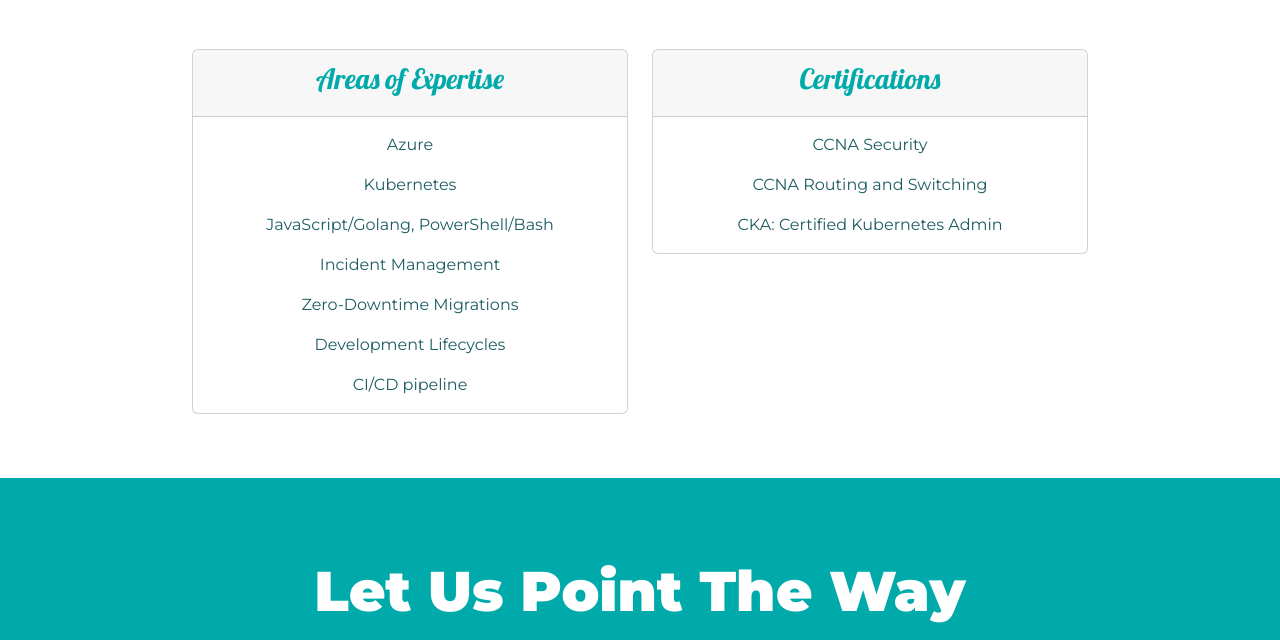
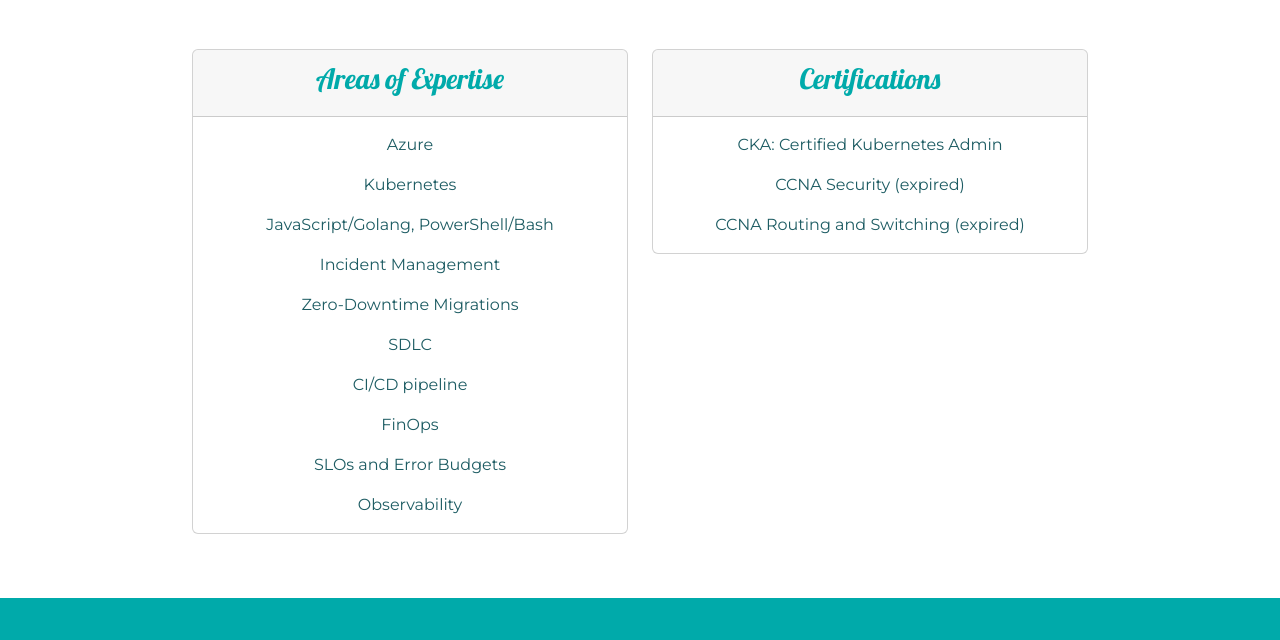
Before and after one commit to kemosabe102/SalsitaTech, a plain HTML site: page index.html in a window 1280 px wide. Shown: the part 3120-3760 px from the top of the page. Drawn offline with nearby package versions, Linux system fonts and the light colour scheme.

Commit message:
Update index.html
Updates to skill list

```diff
--- a/index.html
+++ b/index.html
@@ -185,8 +185,11 @@
             <p class="card-text">JavaScript/Golang, PowerShell/Bash</p>
             <p class="card-text">Incident Management</p>
             <p class="card-text">Zero-Downtime Migrations</p>
-            <p class="card-text">Development Lifecycles</p>
+            <p class="card-text">SDLC</p>
             <p class="card-text">CI/CD pipeline</p>
+            <p class="card-text">FinOps</p>
+            <p class="card-text">SLOs and Error Budgets</p>
+            <p class="card-text">Observability</p>
           </div>
         </div>
       </div>
@@ -196,9 +199,9 @@
             <h3>Certifications</h3>
           </div>
           <div class="card-body">
-            <p class="card-text">CCNA Security</p>
-            <p class="card-text">CCNA Routing and Switching</p>
             <p class="card-text">CKA: Certified Kubernetes Admin</p>
+            <p class="card-text">CCNA Security (expired)</p>
+            <p class="card-text">CCNA Routing and Switching (expired)</p>
           </div>
         </div>
       </div>
```
